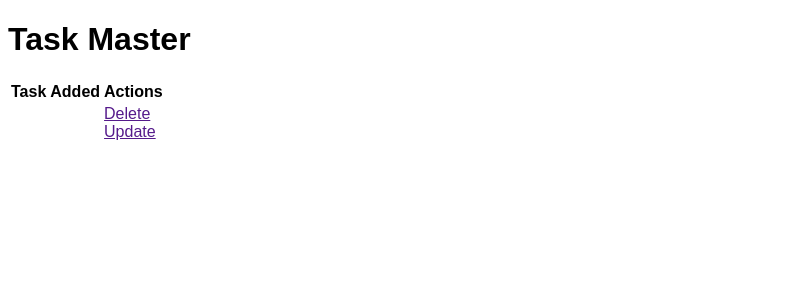
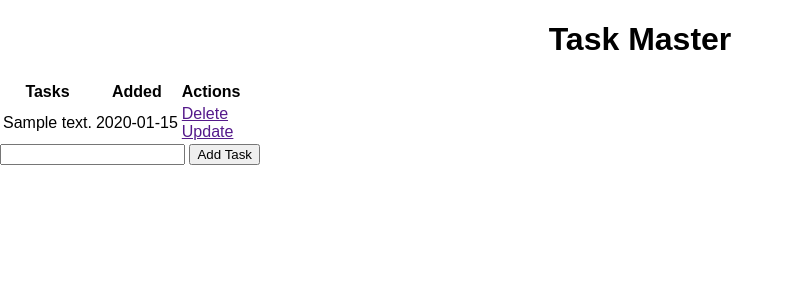
Before and after one commit to shiyanshirani/flask_app, a Python web app: template templates/index.html in a window 1280 px wide. Shown: the top 300 px of the page, without its empty margins (0-794 px from the left). Run offline with Jinja, Linux system fonts and the light colour scheme; the template is opened without the code that fills it: most values are stand-ins (such as "Sample title", 1, 10 or a date in 2020).

Commit message:
new files added

```diff
--- a/static/css/main.css
+++ b/static/css/main.css
@@ -1,4 +1,4 @@
 body {
-  margin: 2;
+  margin: 0;
   font-family: sans-serif;
 }
--- a/templates/base.html
+++ b/templates/base.html
@@ -4,9 +4,9 @@
     <meta charset="UTF-8">
     <meta name="viewport" content="width=device-width, initial-scale=1.0">
     <link rel="stylesheet" href="{{ url_for('static', filename='css/main.css') }}">
-    {% block head %}{% endblock %}
+    {% block head %} {% endblock %}
 </head>
 <body>
-    {% block body %}{% endblock %}
+    {% block body %} {% endblock %}
 </body>
 </html>
--- a/templates/index.html
+++ b/templates/index.html
@@ -1,29 +1,35 @@
 {% extends 'base.html' %}
 
 {% block head %}
-
+<title>Task Master</title>
 {% endblock %}
-
 
 {% block body %}
 <div class="content">
-    <h1>Task Master</h1>
-
+    <h1 style="text-align: center">Task Master</h1>
     <table>
         <tr>
-            <th>Task</th>
+            <th>Tasks</th>
             <th>Added</th>
             <th>Actions</th>
         </tr>
+        {% for task in tasks %}
             <tr>
-            <td></td>
-            <td></td>
+                <td>{{ task.content }}</td>
+                <td>{{ task.date_created.date() }}</td>
                 <td>
                     <a href="">Delete</a>
                     <br>
                     <a href="">Update</a>
                 </td>
             </tr>
+        {% endfor %}
     </table>
+
+    <form action="/" method="POST">
+        <input type="text" name="content" id="content">
+        <input type="submit" value="Add Task">
+    </form>
 </div>
+
 {% endblock %}
```
Also changed, not shown: app.py (+18 -7 lines), test.db, 2 other files. Lines whose indentation alone changed are shown as unchanged.
